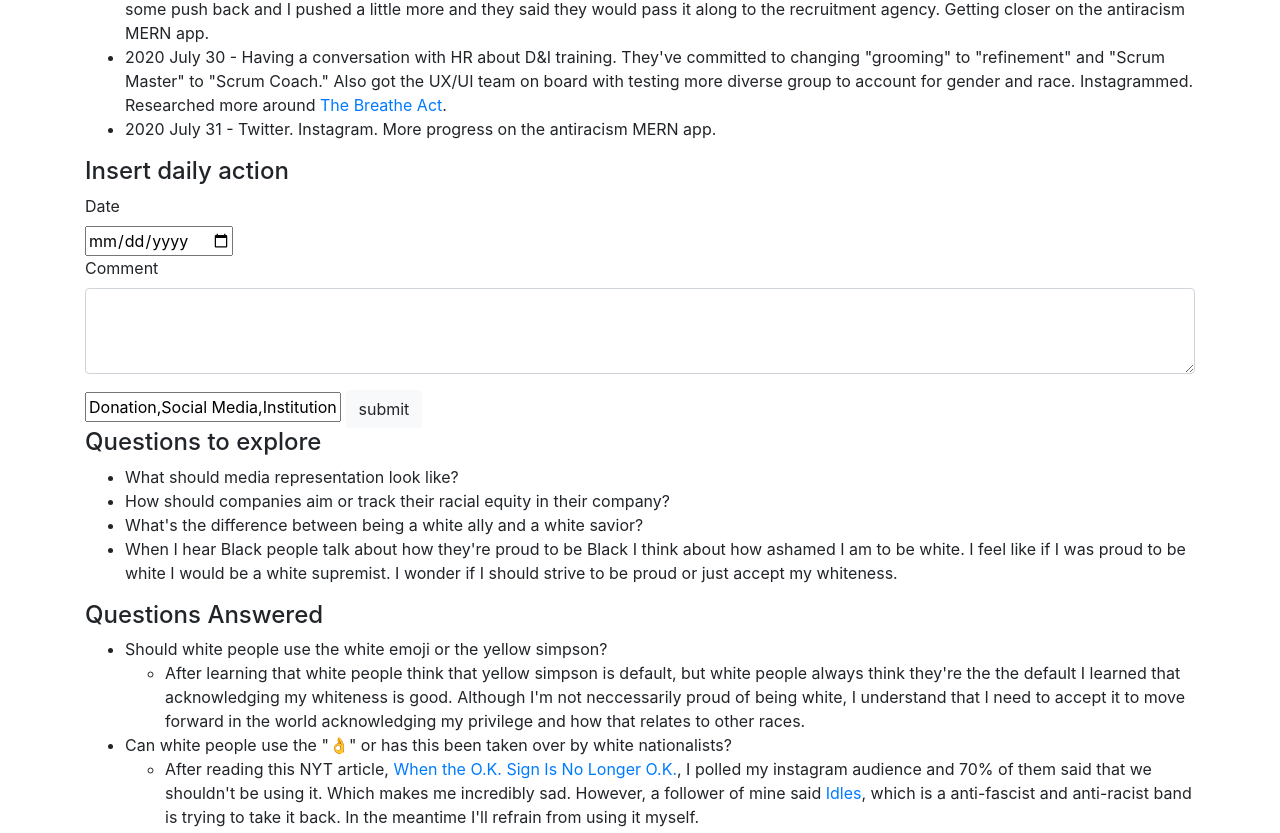
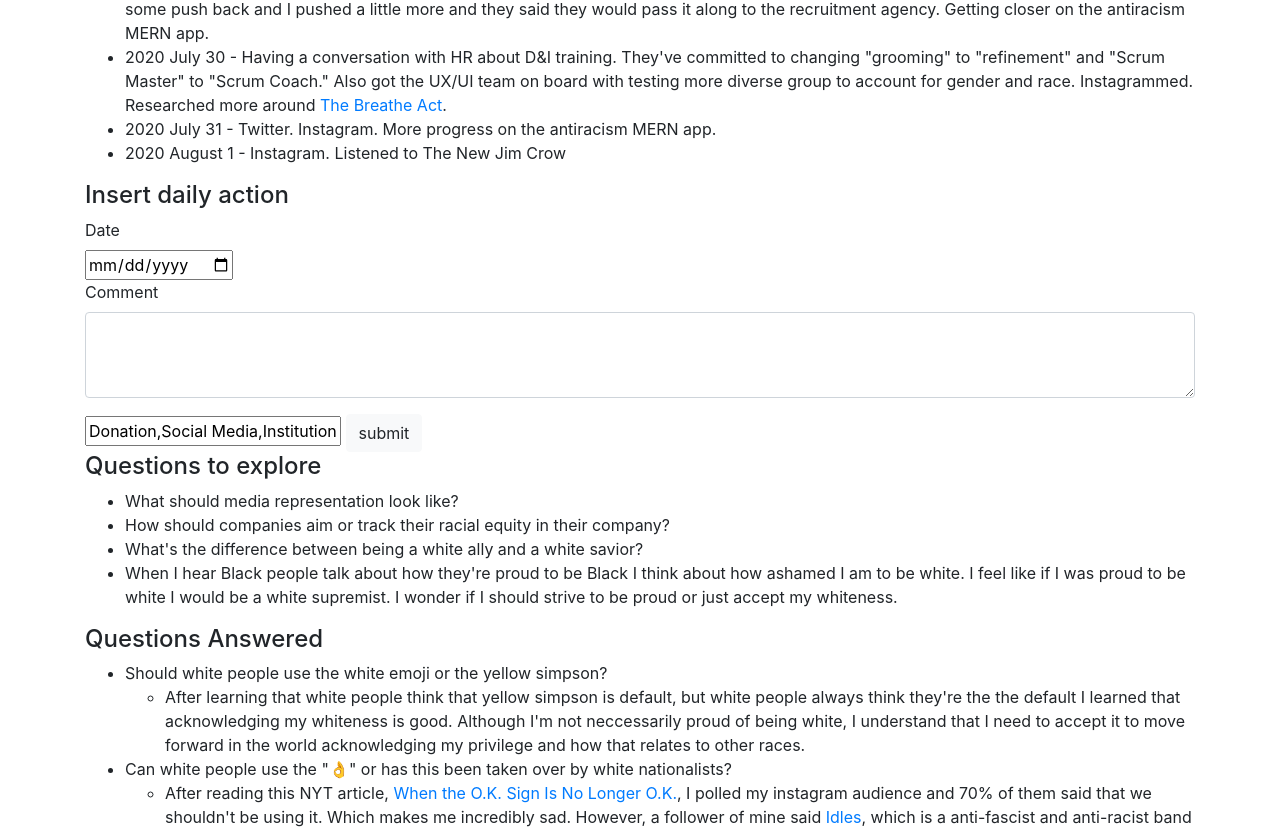
Before and after one commit to nikkiricks/anti-racism-work, a website: page index.html in a window 1280 px wide. Shown: the part 3315-4148 px from the top of the page. Drawn offline with nearby package versions, Linux system fonts and the light colour scheme.

Commit message:
daily update

```diff
--- a/index.html
+++ b/index.html
@@ -371,6 +371,7 @@
         <li>2020 July 28 - Got called out on Instagram for a post I shared about Appropriation vs. Assimilation, I mentioned I had just learned about Beyonce and skin lightening (assimilation). Beyonce hasn't said she's done this and a lot of photographers will lighten skin without permission so it's not appropriate to say it. I corrected myself publicly. Listened to The New Jim Crow. Reached out to someone at work about the user testing and feedback sessions and asked if we were accounting for race and sexual orientation which they weren't. There was some push back and I pushed a little more and they said they would pass it along to the recruitment agency. Getting closer on the antiracism MERN app.</li>
         <li>2020 July 30 - Having a conversation with HR about D&I training. They've committed to changing "grooming" to "refinement" and "Scrum Master" to "Scrum Coach." Also got the UX/UI team on board with testing more diverse group to account for gender and race.  Instagrammed. Researched more around <a href="https://breatheact.org/" target="_blank" rel="noopener noreferrer">The Breathe Act</a>. </li>
         <li>2020 July 31 - Twitter. Instagram. More progress on the antiracism MERN app.</li>
+        <li>2020 August 1 - Instagram. Listened to The New Jim Crow</li>
       </ul>
 
       <h4>Insert daily action</h4>
```
